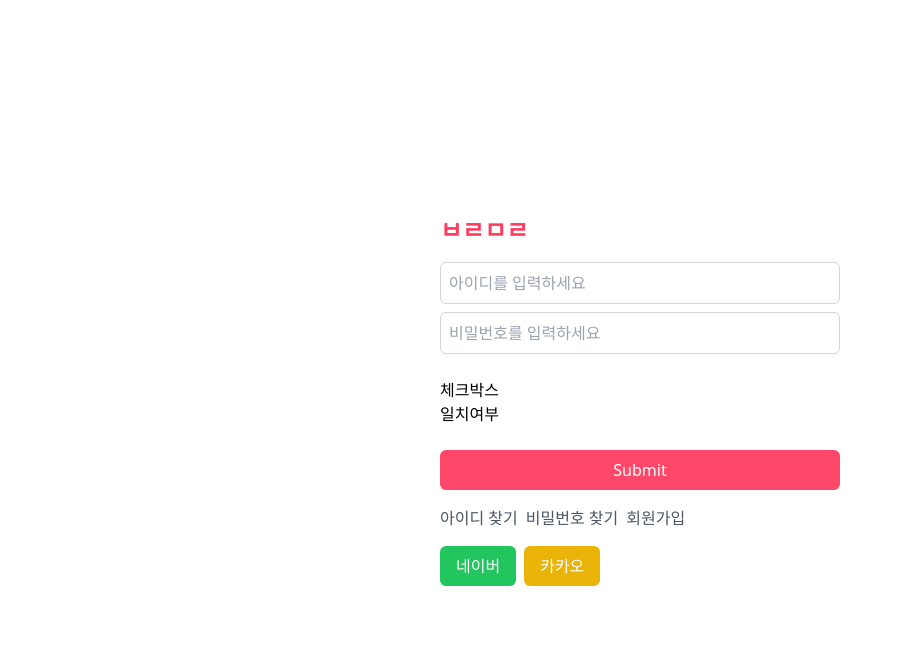
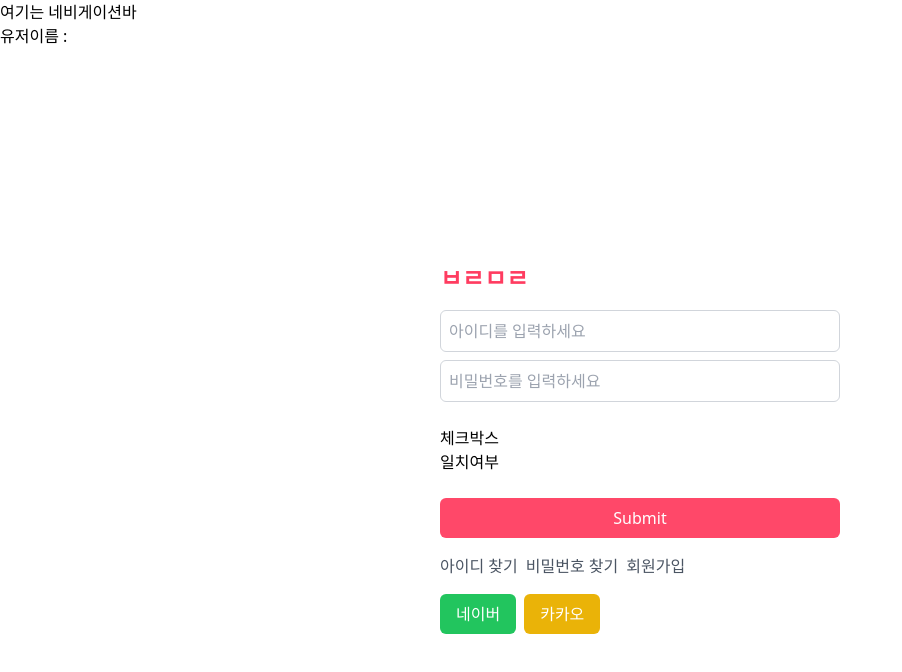
Before and after one commit to kojesung/Next_OAuth, a Next.js app: page /login in a window 1280 px wide. Shown: the top 672 px of the page, without its empty margins (0-902 px from the left). Built offline with nearby package versions, Linux system fonts and the light colour scheme.

Commit message:
navigation에 전역 상태 띄우기

```diff
--- a/src/app/components/login-form.tsx
+++ b/src/app/components/login-form.tsx
@@ -1,5 +1,6 @@
 'use client';
 
+import { useStore } from '@/hooks/useUserInfo';
 import { SubmitErrorHandler, SubmitHandler, useForm } from 'react-hook-form';
 
 interface HookFormTypes {
@@ -9,14 +10,19 @@ interface HookFormTypes {
 
 export default function LoginForm() {
     const { register, handleSubmit, getValues } = useForm<HookFormTypes>();
+    const login = useStore((state) => state.login);
     const onValid: SubmitHandler<HookFormTypes> = () => {
         const id = getValues('id');
         const pw = getValues('password');
         console.log(id, pw);
+        login('고제성');
     };
     const onInValid: SubmitErrorHandler<HookFormTypes> = (errors) => {
         console.error(errors);
     };
+    const name = useStore((state) => state.name);
+
+    console.log(name);
 
     return (
         <div>
--- /dev/null
+++ b/src/app/components/navigation/navigation.tsx
@@ -0,0 +1,12 @@
+'use client';
+import { useStore } from '@/hooks/useUserInfo';
+
+export default function Navigation() {
+    const userName = useStore((state) => state.name);
+    return (
+        <div>
+            <div>여기는 네비게이션바</div>
+            <div>유저이름 : {userName}</div>
+        </div>
+    );
+}
--- a/src/app/layout.tsx
+++ b/src/app/layout.tsx
@@ -1,6 +1,7 @@
 import type { Metadata } from 'next';
 import { Geist, Geist_Mono } from 'next/font/google';
 import './globals.css';
+import Navigation from './components/navigation/navigation';
 
 const geistSans = Geist({
     variable: '--font-geist-sans',
@@ -24,7 +25,10 @@ export default function RootLayout({
 }>) {
     return (
         <html lang="en">
-            <body className={`${geistSans.variable} ${geistMono.variable} antialiased`}>{children}</body>
+            <body className={`${geistSans.variable} ${geistMono.variable} antialiased`}>
+                <Navigation />
+                {children}
+            </body>
         </html>
     );
 }
--- a/src/hooks/useUserInfo.ts
+++ b/src/hooks/useUserInfo.ts
@@ -11,12 +11,14 @@ export const useStore = create<UserState>((set) => ({
     name: '',
     isLoggedIn: false,
     login: (userName: string) =>
-        set(() => ({
+        set((state) => ({
+            ...state, // 기존 상태 유지
             name: userName,
             isLoggedIn: true,
         })),
     logout: () =>
-        set(() => ({
+        set((state) => ({
+            ...state, // 기존 상태 유지
             name: '',
             isLoggedIn: false,
         })),
```
